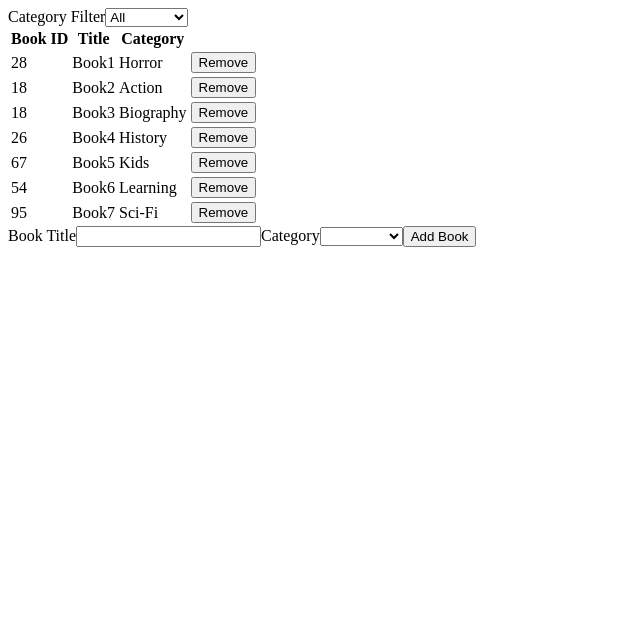
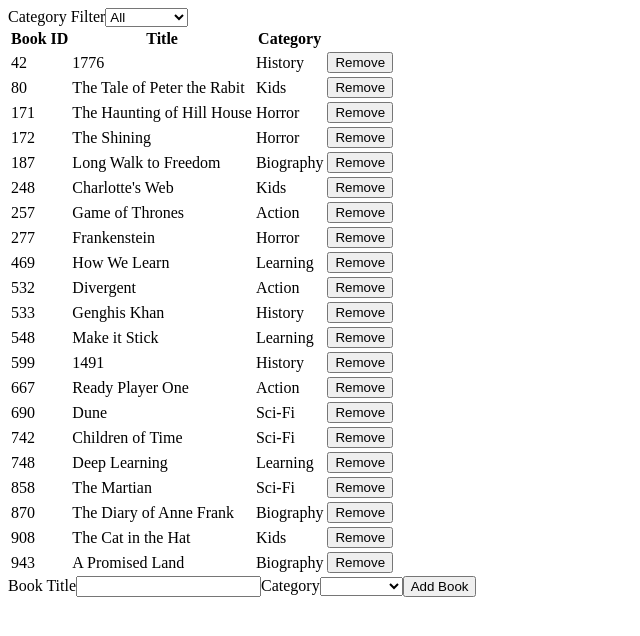
Before and after one commit to jcy2704/bookstore, a React (Create React App) app: page / in a window 1280 px wide. Shown: the top 636 px of the page, without its empty margins (0-640 px from the left). Built offline with nearby package versions, Linux system fonts and the light colour scheme.

Commit message:
Add more books and sort by ascending order

```diff
--- a/src/containers/BooksList.js
+++ b/src/containers/BooksList.js
@@ -1,3 +1,4 @@
+/* eslint-disable max-len */
 import React from 'react';
 import PropTypes from 'prop-types';
 import { connect } from 'react-redux';
@@ -14,15 +15,16 @@
 
   const filteredBooks = () => {
     if (filter === 'All') {
-      return books;
+      return books.sort((a, b) => a.id - b.id);
     }
-    return books.filter(book => book.category === filter);
+    return books.filter(book => book.category === filter).sort((a, b) => a.id - b.id);
   };
 
   return (
     <>
       <CategoryFilter handleFilter={changeCategory} />
       <table>
+        <thead>
           <tr>
             <th>
               Book ID
@@ -34,7 +36,10 @@
               Category
             </th>
           </tr>
+        </thead>
+        <tbody>
           {filteredBooks().map(book => <Book key={book.id} book={book} delete={handleRemoveBook} />)}
+        </tbody>
       </table>
     </>
   );
--- a/src/index.js
+++ b/src/index.js
@@ -9,13 +9,27 @@
 import reportWebVitals from './reportWebVitals';
 
 const initialState = [
-  { id: randInt(1, 100), title: 'Book1', category: 'Horror' },
-  { id: randInt(1, 100), title: 'Book2', category: 'Action' },
-  { id: randInt(1, 100), title: 'Book3', category: 'Biography' },
-  { id: randInt(1, 100), title: 'Book4', category: 'History' },
-  { id: randInt(1, 100), title: 'Book5', category: 'Kids' },
-  { id: randInt(1, 100), title: 'Book6', category: 'Learning' },
-  { id: randInt(1, 100), title: 'Book7', category: 'Sci-Fi' },
+  { id: randInt(1, 1000), title: 'Frankenstein', category: 'Horror' },
+  { id: randInt(1, 1000), title: 'The Haunting of Hill House', category: 'Horror' },
+  { id: randInt(1, 1000), title: 'The Shining', category: 'Horror' },
+  { id: randInt(1, 1000), title: 'Game of Thrones', category: 'Action' },
+  { id: randInt(1, 1000), title: 'Ready Player One', category: 'Action' },
+  { id: randInt(1, 1000), title: 'Divergent', category: 'Action' },
+  { id: randInt(1, 1000), title: 'A Promised Land', category: 'Biography' },
+  { id: randInt(1, 1000), title: 'The Diary of Anne Frank', category: 'Biography' },
+  { id: randInt(1, 1000), title: 'Long Walk to Freedom', category: 'Biography' },
+  { id: randInt(1, 1000), title: '1776', category: 'History' },
+  { id: randInt(1, 1000), title: '1491', category: 'History' },
+  { id: randInt(1, 1000), title: 'Genghis Khan', category: 'History' },
+  { id: randInt(1, 1000), title: 'The Cat in the Hat', category: 'Kids' },
+  { id: randInt(1, 1000), title: 'The Tale of Peter the Rabit', category: 'Kids' },
+  { id: randInt(1, 1000), title: "Charlotte's Web", category: 'Kids' },
+  { id: randInt(1, 1000), title: 'Deep Learning', category: 'Learning' },
+  { id: randInt(1, 1000), title: 'Make it Stick', category: 'Learning' },
+  { id: randInt(1, 1000), title: 'How We Learn', category: 'Learning' },
+  { id: randInt(1, 1000), title: 'Dune', category: 'Sci-Fi' },
+  { id: randInt(1, 1000), title: 'The Martian', category: 'Sci-Fi' },
+  { id: randInt(1, 1000), title: 'Children of Time', category: 'Sci-Fi' },
 ];
 
 const store = createStore(reducer, { books: initialState, filter: 'All' });
--- a/src/reducers/books.js
+++ b/src/reducers/books.js
@@ -1,3 +1,4 @@
+/* eslint-disable max-len */
 import { CREATE_BOOK, REMOVE_BOOK } from '../actions/index';
 
 export const randInt = (minim, maxim) => {
@@ -10,7 +11,7 @@
   switch (action.type) {
     case CREATE_BOOK:
       return [
-        ...state, { id: randInt(1, 100), title: action.book.title, category: action.book.category },
+        ...state, { id: randInt(1, 1000), title: action.book.title, category: action.book.category },
       ];
     case REMOVE_BOOK:
       return state.filter(book => book.id !== action.book.id);
```
Lines whose indentation alone changed are shown as unchanged.
